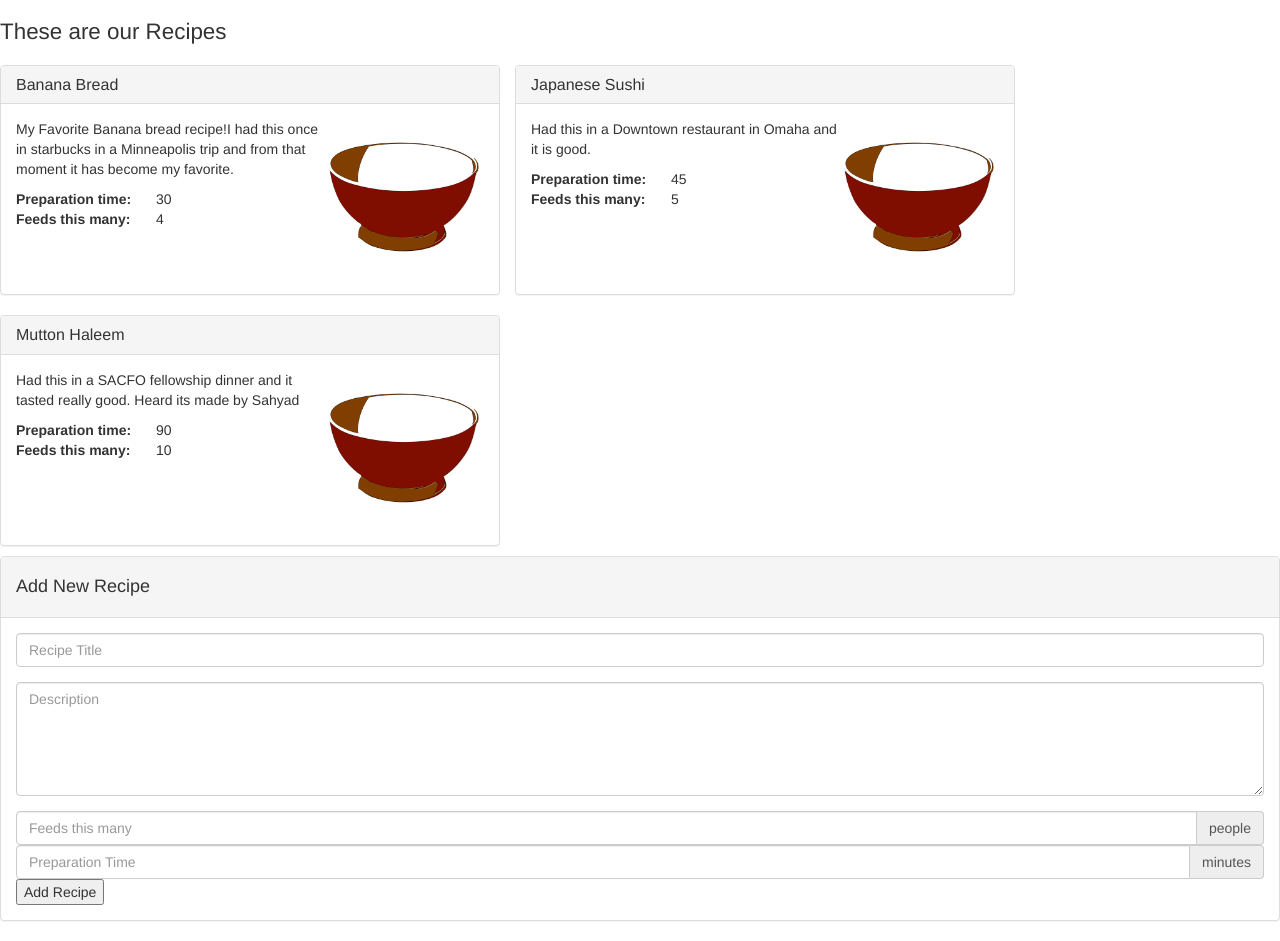
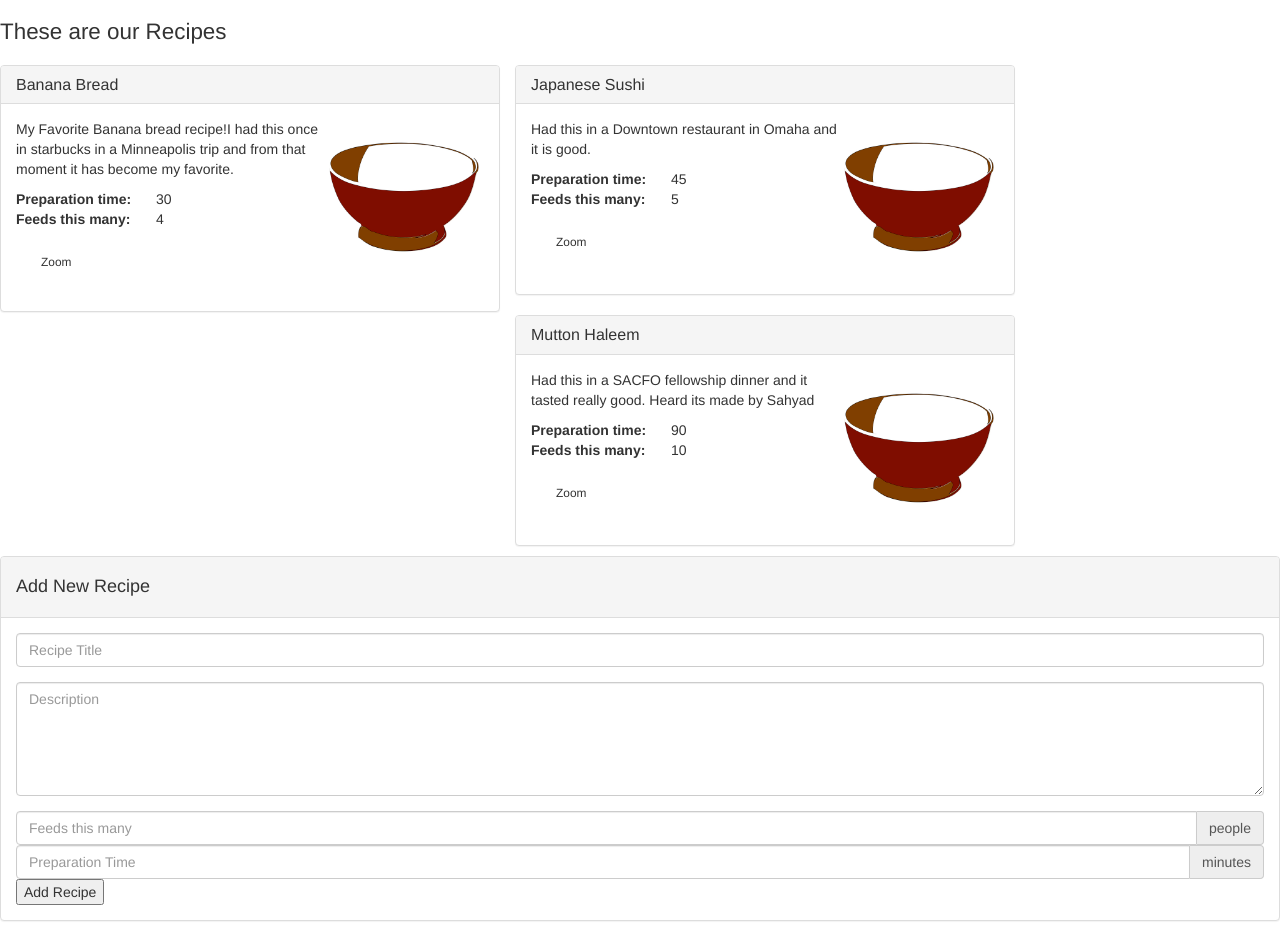
Before and after one commit to Chaithanya-Bangaru/ang7, an Angular app: page / in a window 1280 px wide. Built offline with nearby package versions, Linux system fonts and the light colour scheme.

Commit message:
component event communication thru EventEmitter

```diff
--- a/src/app/components/recipe-list/recipe-list.component.html
+++ b/src/app/components/recipe-list/recipe-list.component.html
@@ -1,6 +1,6 @@
 <h1> These are our Recipes</h1>
 
-<app-recipe-summary *ngFor="let recipe of recipes" [recipe]="recipe"></app-recipe-summary>
+<app-recipe-summary *ngFor="let recipe of recipes" [recipe]="recipe" (zoomIn)="talkToOtherComponent(recipe)"></app-recipe-summary>
 
 <div style="clear: both"></div>
 <div class="newrecipe panel panel-default">
--- a/src/app/components/recipe-list/recipe-list.component.ts
+++ b/src/app/components/recipe-list/recipe-list.component.ts
@@ -17,4 +17,8 @@ export class RecipeListComponent  {
     new Recipe('Mutton Haleem', 'Had this in a SACFO fellowship dinner and it tasted really good.'+
     ' Heard its made by Sahyad ',null,null,null,90,10)]
   }
+
+  public talkToOtherComponent(recipe){
+    console.log(JSON.stringify(recipe,null,2));
+  }
 }
--- a/src/app/components/recipe-summary/recipe-summary.component.html
+++ b/src/app/components/recipe-summary/recipe-summary.component.html
@@ -7,12 +7,14 @@
       <img src="{{ recipe.cover_photo ? recipe.cover_photo : '/assets/emptybowl.jpg' }}" />
     </div>
     <p>{{ recipe.description }}</p>
-      <div style="float:left;font-weight: bold ;width: 140px" >Preparation time: </div>
+    <div>
+      <div style="float:left;font-weight: bold ;width: 140px">Preparation time: </div>
       <div>{{ recipe.prepTime }}</div>
-
-
       <div style="float:left;font-weight: bold ;width: 140px"> Feeds this many:</div>
 
       <div>{{ recipe.feedsThisMany }}</div>
+      <div style="float:left;font-size: 85%; cursor:pointer; padding: 25px"
+      (click)="zoomInClick()">Zoom</div>
+    </div>
 
   </div>
--- a/src/app/components/recipe-summary/recipe-summary.component.ts
+++ b/src/app/components/recipe-summary/recipe-summary.component.ts
@@ -1,4 +1,4 @@
-import { Component, Input } from '@angular/core';
+import { Component, Input, Output, EventEmitter } from '@angular/core';
 import { Recipe } from 'src/app/model/recipe';
 
 
@@ -11,5 +11,13 @@ export class RecipeSummaryComponent  {
 
   @Input()
   recipe: Recipe
+
+  @Output()
+  zoomIn :  EventEmitter<Recipe> = new EventEmitter();
   constructor(){}
+
+  public zoomInClick (){
+    console.log('zoomInClicked');
+    this.zoomIn.emit(this.recipe);
+  }
 }
```
Lines whose indentation alone changed are shown as unchanged.
